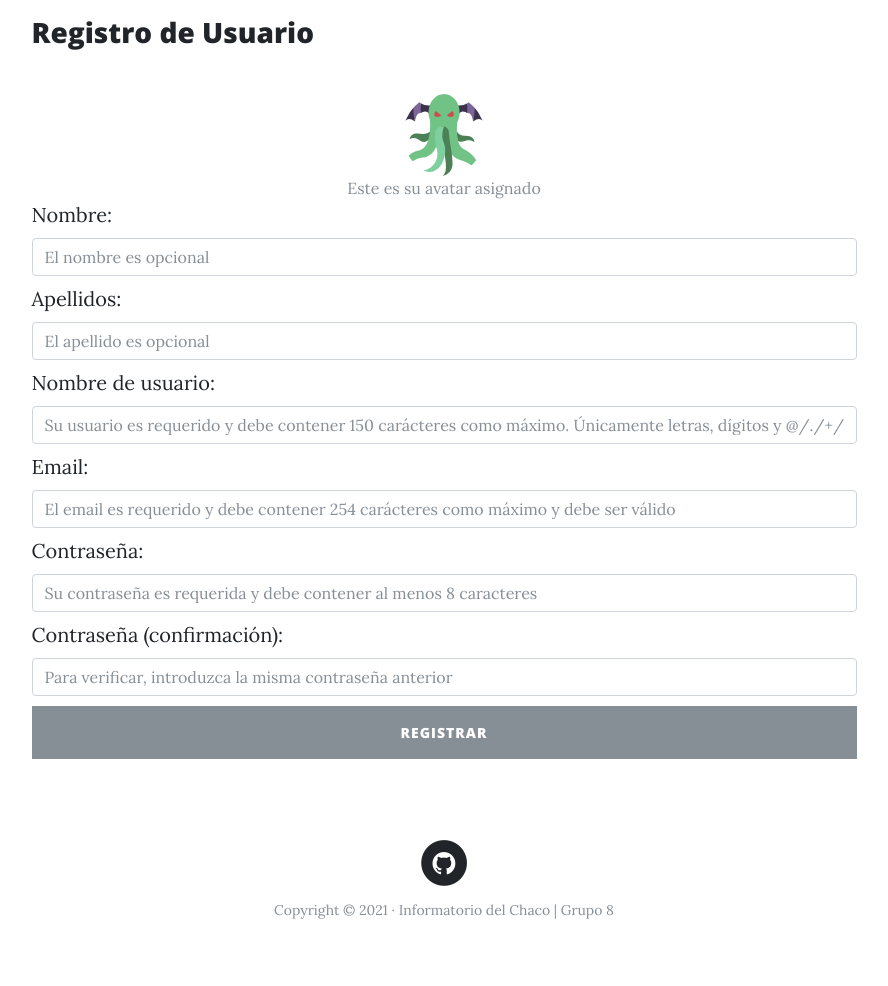
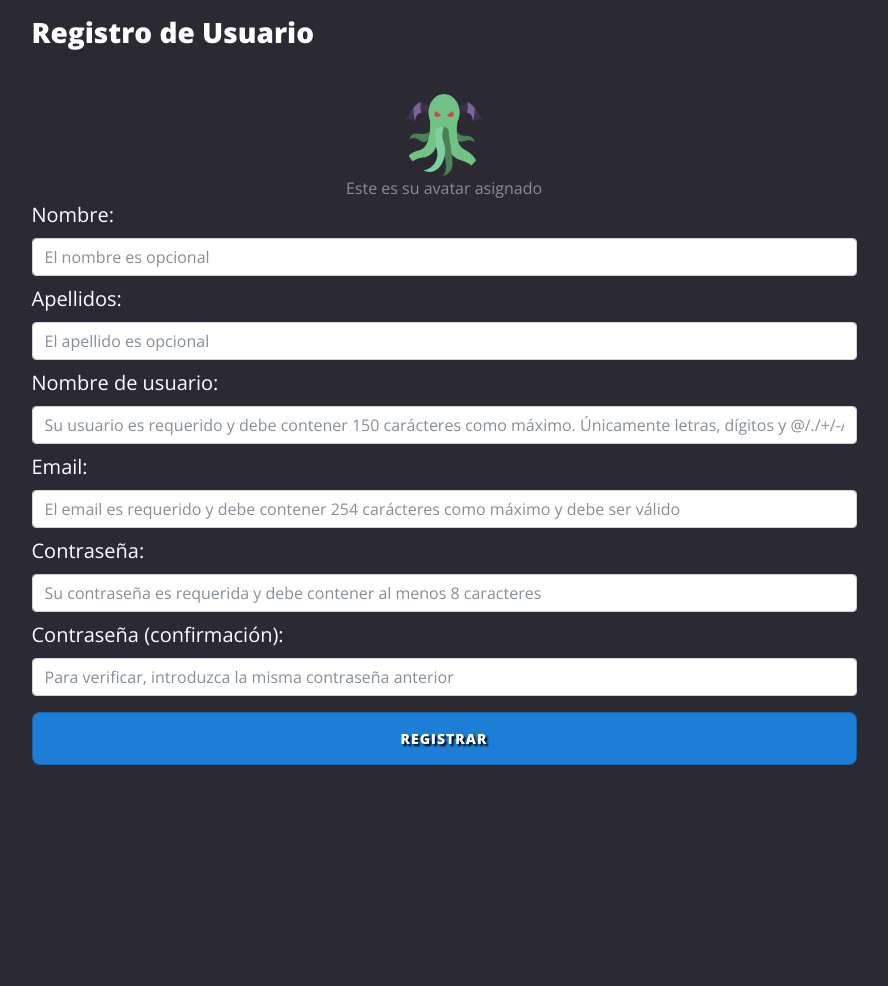
Before and after one commit to javierduartepy/proyecto-final-django, a Django app: page /registro/ in a window 1280 px wide. Shown: the whole page, without its empty margins (196-1084 px from the left). After the commit the page ends 765 px from the top, so only its background shows below. Run offline with Django 3.2, Linux system fonts and the light colour scheme; parts of the project's set-up code (start-up, migrations or seed data) failed here and were passed over; some libraries are stand-ins or nearby versions.

Commit message:
Cambios en el estilo del login y en el registro

```diff
--- a/core/static/core/css/styles.css
+++ b/core/static/core/css/styles.css
@@ -127,6 +127,8 @@ ul li button:hover {
 }
 
 .progreso {
+  font-weight: 600;
+  color: gray !important;
   font-family: "Open Sans", "Helvetica Neue", Helvetica, Arial, sans-serif;
 }
 
@@ -170,15 +172,14 @@ ul li button:hover {
   /* font-weight: 800; */
 }
 .sharein {
-  margin-left: 4px;
   float: right;
   display: block;
-  margin-top: 16px;
+  text-shadow: 1px 1px 2px black;
 }
 
 .sharein a {
   text-decoration: none;
-  font-size: larger;
+  font-size: 2rem;
   color: #1c7ed6 !important;
 }
 
@@ -203,3 +204,29 @@ ul li button:hover {
   padding-top: 6px;
   text-shadow: 2px 2px 2px black;
 }
+
+.usuario {
+  background-color: #2b2a33;
+  font-family: "Open Sans", "Helvetica Neue", Helvetica, Arial, sans-serif;
+}
+
+.usuario h3 {
+  color: white;
+}
+
+.usuario label {
+  color: white;
+}
+
+.j-button-usu {
+  margin-top: 1rem;
+  cursor: pointer;
+  font-size: 14px;
+  background-color: #1c7ed6;
+  border-color: rgba(0, 0, 0, 0.2);
+  border-style: solid;
+  border-width: 1px;
+  flex-grow: 1;
+  text-shadow: 2px 2px 2px black;
+  border-radius: 0.5rem;
+}
--- a/core/templates/core/categoria.js.html
+++ b/core/templates/core/categoria.js.html
@@ -44,6 +44,7 @@
     /*Funcion que navega a la pagina del juego con la primera pregunta de la categoria seleccionada*/
     function empezarJuego() {
       if (categoriaAJugar && nivelAJugar) {
+        cleanPuntuacion();
         const juegoUrl = "{% url 'juego' categoriaId=123 nivelId=789 preguntaId=456 %}".replace(/123/, categoriaAJugar).replace(/789/, nivelAJugar).replace(/456/, primeraPregunta)
         window.location.href = juegoUrl;
       } else {
@@ -58,5 +59,4 @@
     function vamosAPuntajes() {
         window.scrollTo(0,document.body.scrollHeight);
     }
-
   </script>
--- a/usuario/templates/usuario/registro.html
+++ b/usuario/templates/usuario/registro.html
@@ -14,7 +14,7 @@
       <link href="{% static 'core/css/clean-blog.min.css' %}" rel="stylesheet" />
       <link href="{% static 'core/css/styles.css' %}" rel="stylesheet" />
   </head>
-  <body>
+  <body class="usuario">
 
   <style>.errorlist{color:red;} label{display:show}</style>
 
@@ -49,32 +49,11 @@
                       -->
                   </div>
               {% endfor %}
-              <p><input type="submit" class="btn btn-secondary btn-block j-button-poi" value="Registrar"></p>
+              <input type="submit" class="btn btn-secondary btn-block j-button-usu" value="Registrar">
             </form>
           </div>
         </div>
       </div>
     </main>
-      <footer>
-        <div class="container">
-          <div class="row">
-            <div class="col-lg-8 col-md-10 mx-auto">
-              <ul class="list-inline text-center">
-                <li class="list-inline-item">
-                  <a href="https://github.com/javierduartepy/proyecto-final-django" target="_blank">
-                    <span class="fa-stack fa-lg">
-                      <i class="fa fa-circle fa-stack-2x"></i>
-                      <i class="fa fa-github fa-stack-1x fa-inverse"></i>
-                    </span>
-                  </a>
-                </li>
-              </ul>
-              <p class="copyright text-muted">
-                Copyright &copy; 2021 · Informatorio del Chaco | Grupo 8
-              </p>
-            </div>
-          </div>
-        </div>
-      </footer>
   </body>
 </html>
```
Also changed, not shown: core/templates/core/inicio.html (+2 -13 lines), usuario/templates/usuario/login.html (+2 -23 lines).
